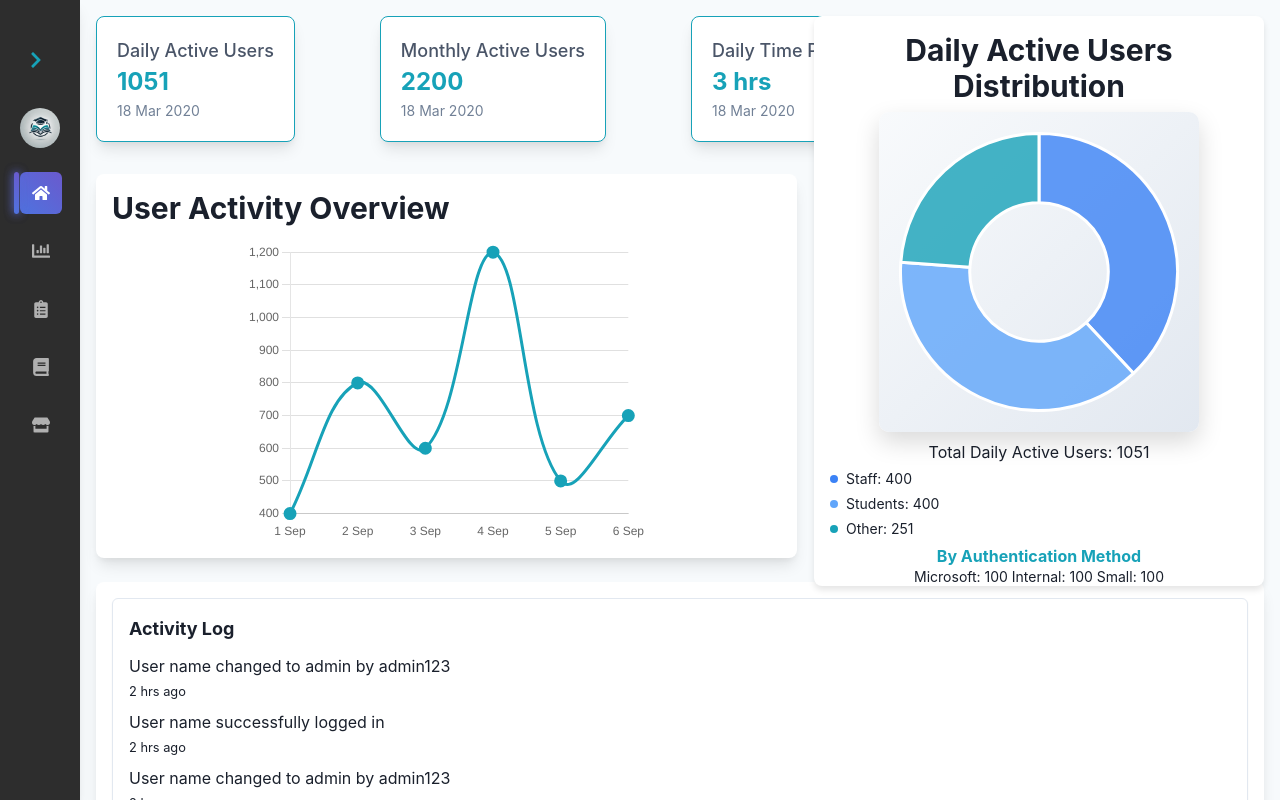
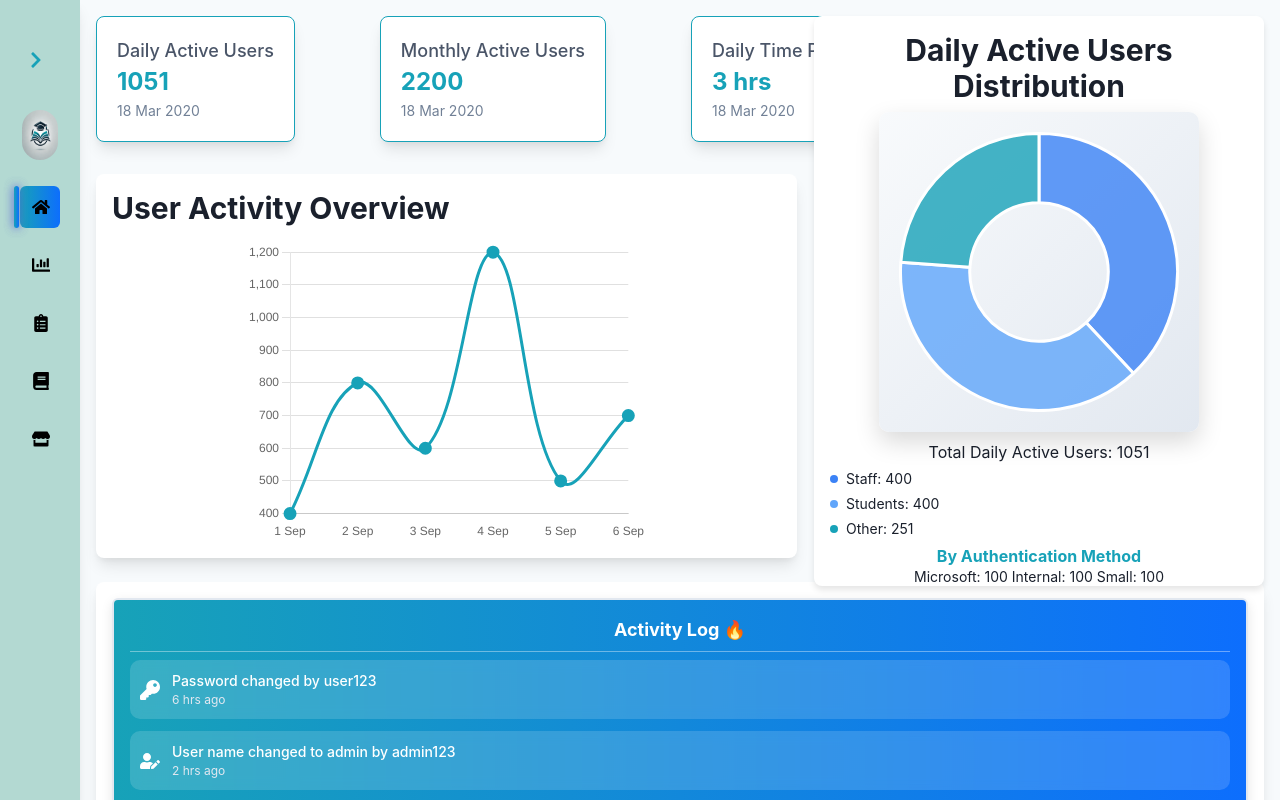
Before and after one commit to Ragshahini/Dashboard, a React (Create React App) app: page / in a window 1280 px wide. Shown: the top 800 px of the page. Built offline with nearby package versions, Linux system fonts and the light colour scheme.

Commit message:
Updated Sidebar UI and some other changes

```diff
--- a/src/Components/ActivityLog.js
+++ b/src/Components/ActivityLog.js
@@ -1,19 +1,110 @@
-import { Box, Text, VStack } from "@chakra-ui/react";
+import { Box, Text, VStack, Divider, HStack, Icon } from "@chakra-ui/react";
+import { motion } from "framer-motion";
+import { useState, useEffect } from "react";
+import { FaUserEdit, FaSignInAlt, FaUserPlus, FaKey } from "react-icons/fa";
+
+// Initial logs with fixed timestamps
+const initialLogs = [
+  { message: "User name changed to admin by admin123", icon: FaUserEdit, time: "2 hrs ago" },
+  { message: "User name successfully logged in", icon: FaSignInAlt, time: "4 hrs ago" },
+  { message: "Password updated by user567", icon: FaKey, time: "Yesterday" },
+  { message: "New user registered: john_doe", icon: FaUserPlus, time: "3 days ago" },
+  { message: "User logged out successfully", icon: FaSignInAlt, time: "1 week ago" },
+];
+
+// Function to generate new logs with fixed times
+const generateLog = () => {
+  const newLogs = [
+    { message: "New user joined: alice_wonder", icon: FaUserPlus, time: "5 mins ago" },
+    { message: "User logged in: mike_ross", icon: FaSignInAlt, time: "30 mins ago" },
+    { message: "Profile updated by user789", icon: FaUserEdit, time: "1 hr ago" },
+    { message: "Password changed by user123", icon: FaKey, time: "6 hrs ago" },
+    { message: "User signed out: sarah_lee", icon: FaSignInAlt, time: "2 days ago" },
+  ];
+  return newLogs[Math.floor(Math.random() * newLogs.length)];
+};
+
+// Animation Variants
+const logVariants = {
+  hidden: { opacity: 0, y: 20 },
+  visible: (index) => ({
+    opacity: 1,
+    y: 0,
+    transition: { delay: index * 0.2, duration: 0.5, ease: "easeOut" },
+  }),
+};
 
 const ActivityLog = () => {
-  const logs = [
-    "User name changed to admin by admin123",
-    "User name successfully logged in",
-    "User name changed to admin by admin123",
-    "User name successfully logged in",
-  ];
+  const [logs, setLogs] = useState(initialLogs);
+
+  // Simulate new logs every 5 seconds (but keeps fixed times)
+  useEffect(() => {
+    const interval = setInterval(() => {
+      setLogs((prevLogs) => [
+        generateLog(),
+        ...prevLogs.slice(0, 9),
+      ]);
+    }, 5000);
+
+    return () => clearInterval(interval);
+  }, []);
 
   return (
-    <Box p={4} borderWidth="1px" borderRadius="md" boxShadow="sm">
-      <Text fontSize="lg" fontWeight="bold">Activity Log</Text>
-      <VStack align="start" mt={3}>
+    <Box
+      p={4}
+      borderWidth="2px"
+      borderRadius="md"
+      bgGradient="linear(to-r, #17a2b8, #0d6efd)"
+      color="white"
+      maxH="320px"
+      overflowY="auto"
+      boxShadow="0px 4px 12px rgba(0, 0, 0, 0.1)"
+      sx={{
+        "&::-webkit-scrollbar": { width: "6px" },
+        "&::-webkit-scrollbar-thumb": {
+          background: "rgba(255, 255, 255, 0.4)",
+          borderRadius: "10px",
+        },
+      }}
+    >
+      <Text fontSize="lg" fontWeight="bold" textAlign="center" mb={2}>
+        Activity Log 🔥
+      </Text>
+      <Divider borderColor="whiteAlpha.700" mb={2} />
+
+      <VStack align="start" spacing={3}>
         {logs.map((log, index) => (
-          <Text key={index}>{log} <br /><small>2 hrs ago</small></Text>
+          <motion.div
+            key={index}
+            custom={index}
+            initial="hidden"
+            animate="visible"
+            variants={logVariants}
+            whileHover={{ scale: 1.05, transition: { duration: 0.2 } }}
+            whileTap={{ scale: 0.95 }}
+            style={{
+              width: "100%",
+              padding: "10px",
+              borderRadius: "10px",
+              background: "rgba(255, 255, 255, 0.15)",
+              backdropFilter: "blur(6px)",
+              cursor: "pointer",
+              display: "flex",
+              alignItems: "center",
+            }}
+          >
+            <HStack spacing={3}>
+              <Icon as={log.icon} boxSize={5} />
+              <Box>
+                <Text fontSize="sm" fontWeight="medium">
+                  {log.message}
+                </Text>
+                <Text fontSize="xs" color="gray.200">
+                  {log.time} {/* Fixed timestamp */}
+                </Text>
+              </Box>
+            </HStack>
+          </motion.div>
         ))}
       </VStack>
     </Box>
--- a/src/Components/Sidebar.js
+++ b/src/Components/Sidebar.js
@@ -22,10 +22,11 @@ const Sidebar = () => {
     <Box
       as={motion.div}
       width={isExpanded ? "260px" : "80px"}
-      height="100vh"
+      minWidth={isExpanded ? "260px" : "80px"}
+      height="140vh"
       p={5}
       color="white"
-      bg="#2D2D2D"
+      bg="#B3D9D2"
       boxShadow="lg"
       fontFamily="Poppins, sans-serif"
       initial={{ width: "80px" }}
@@ -41,16 +42,23 @@ const Sidebar = () => {
           variant="ghost"
           color="#17a2b8"
           size="lg"
-          _hover={{ bg: "transparent", transform: "scale(1.1)" }}
+          _hover={{ bg: "#ffff" }}
         />
       </HStack>
 
       {/* Sidebar Logo */}
-      <HStack spacing={3} mb={6} justify={isExpanded ? "center" : "flex-start"} mt={6}>
+      <HStack
+        spacing={3}
+        mb={6}
+        justify={isExpanded ? "center" : "flex-start"}
+        mt={6}
+        // Removed the border
+        p={0.5} // Padding for the circle
+      >
         <Image
           src="/logo.webp"
           alt="Logo"
-          boxSize={isExpanded ? "50px" : "40px"}
+          boxSize="50px"
           transition="all 0.3s ease"
           borderRadius="full"
         />
@@ -68,16 +76,25 @@ const Sidebar = () => {
             p={3}
             fontWeight="medium"
             borderRadius="md"
-            bg={activePage === link.name ? "linear-gradient(45deg, #4e73df, #6a5acd)" : "transparent"}
-            color={activePage === link.name ? "white" : "#B0B0B0"}
+            bg={activePage === link.name ? "linear-gradient(to right, #17a2b8, #0d6efd)" : "transparent"}
+            color={activePage === link.name ? "white" : "black"}
             transition="all 0.3s ease"
             position="relative"
             onClick={() => setActivePage(link.name)}
             onMouseEnter={() => setHoveredLink(link.name)}
             onMouseLeave={() => setHoveredLink(null)}
-            _hover={{ bg: "rgba(255, 255, 255, 0.1)", transform: "scale(1.05)" }}
+            _hover={{ bg: "rgba(41, 40, 40, 0.1)", transform: "scale(1.05)" }}
+            width="100%"
           >
-            <Box as={motion.div} whileHover={{ scale: 1.2 }} transition="0.2s">
+            <Box
+              as={motion.div}
+              whileHover={{ scale: 1.2 }}
+              transition="0.2s"
+              color="black"
+              _hover={{
+                color: activePage === link.name ? "gray.600" : "gray.700",
+              }}
+            >
               {link.icon}
             </Box>
 
@@ -112,7 +129,7 @@ const Sidebar = () => {
                 left="-6px"
                 height="100%"
                 width="5px"
-                bg="linear-gradient(45deg, #4e73df, #6a5acd)"
+                bg="linear-gradient(to right, #17a2b8, #0d6efd)"
                 borderRadius="full"
                 transition={{ type: "spring", stiffness: 300, damping: 30 }}
                 boxShadow="0px 0px 10px rgba(78, 115, 223, 0.7), 0px 0px 10px rgba(106, 90, 205, 0.7)"
--- a/src/Components/StatCard.js
+++ b/src/Components/StatCard.js
@@ -10,7 +10,7 @@ const StatCard = ({ title, value, date }) => {
   return (
     <Box
       as={motion.div}
-      whileHover={{ scale: 1.05 }}  // Only scaling the card on hover, without rotation
+      whileHover={{ scale: 1.05 }}
       whileTap={{ scale: 0.95 }}
       whileFocus={{ scale: 1.05 }}
       transition="all 0.3s ease"
@@ -20,8 +20,8 @@ const StatCard = ({ title, value, date }) => {
       boxShadow="lg"
       bg="white"
       _hover={{
-        boxShadow: "0px 10px 15px rgba(0, 0, 0, 0.1)",  // Adding a subtle shadow effect on hover
-        transform: "translateY(-5px)",  // Slight pop-up effect
+        boxShadow: "0px 10px 15px rgba(0, 0, 0, 0.1)",
+        transform: "translateY(-5px)",
         cursor: "pointer",
       }}
       borderColor="#17a2b8"
--- a/src/index.js
+++ b/src/index.js
@@ -1,7 +1,7 @@
 import React from 'react';
-import ReactDOM from 'react-dom/client'; // Import createRoot from 'react-dom/client'
-import { ChakraProvider, extendTheme } from '@chakra-ui/react'; // Import Chakra UI components
-import App from './App'; // Import the App component from app.js
+import ReactDOM from 'react-dom/client';
+import { ChakraProvider, extendTheme } from '@chakra-ui/react';
+import App from './App';
 
 // 1. Extend the theme to include custom colors, fonts, etc.
 const colors = {
```
